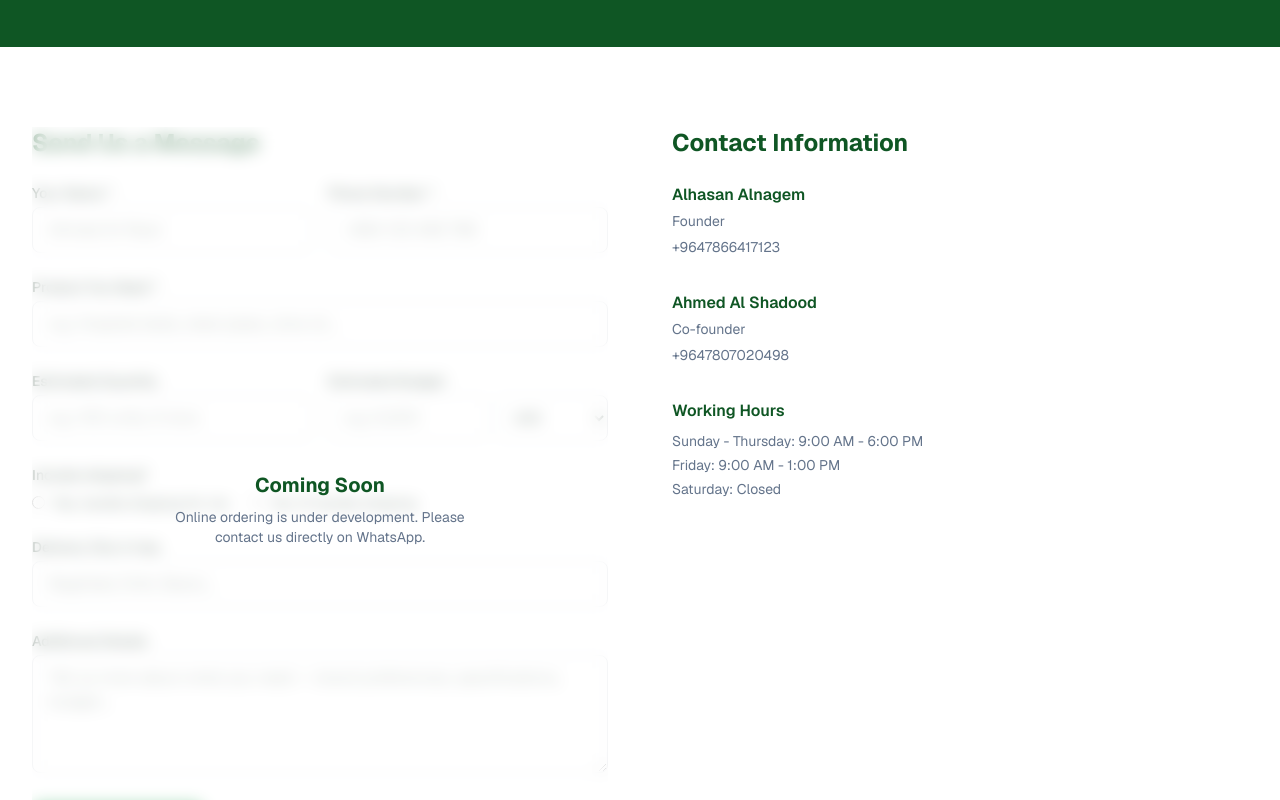
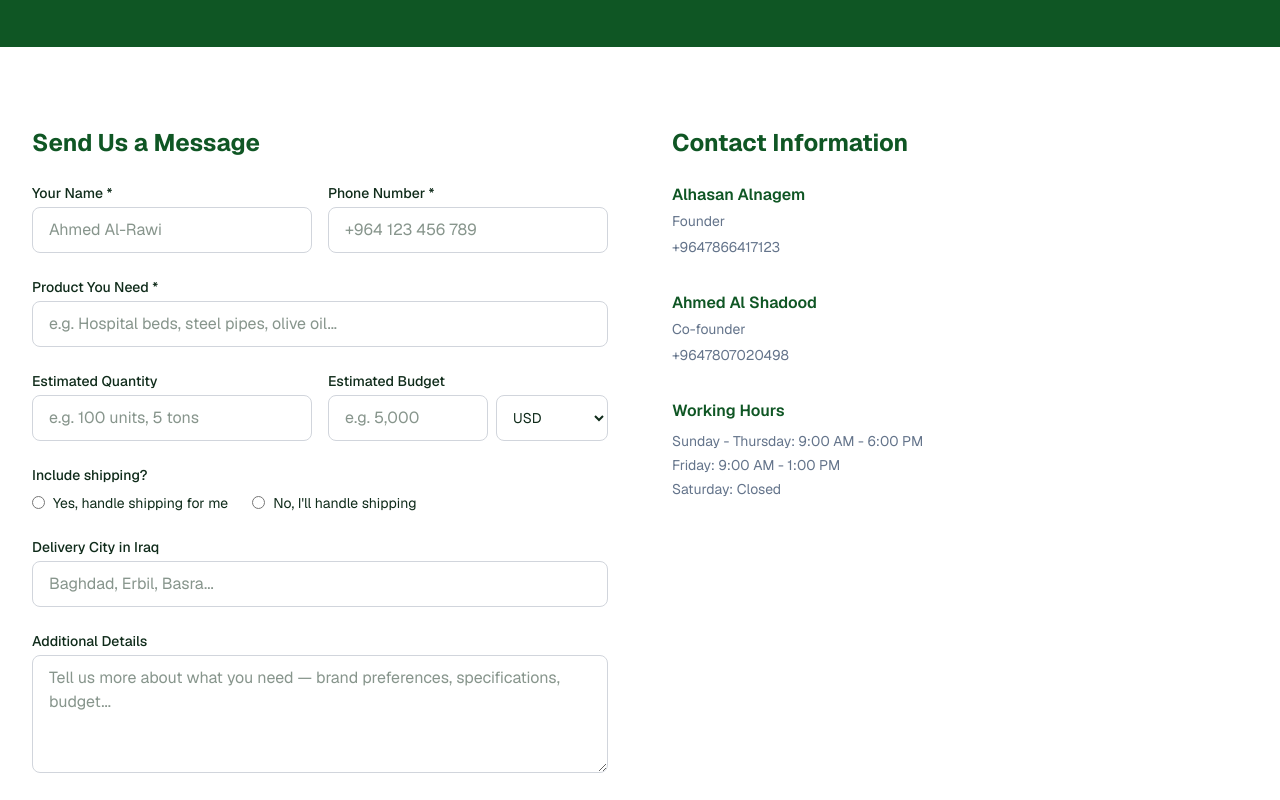
Before and after one commit to alhasan-alnagem/turkish-iraqi-gate, a Next.js app: page /contact in a window 1280 px wide. Shown: the part 440-1240 px from the top of the page. Built offline with nearby package versions, Linux system fonts and the light colour scheme.

Commit message:
Log order form submissions to Google Sheets, remove Coming Soon overlay

```diff
--- a/src/app/api/orders/route.ts
+++ b/src/app/api/orders/route.ts
@@ -1,27 +1,39 @@
 import { NextRequest } from "next/server";
 
-const N8N_WEBHOOK_URL = process.env.N8N_WEBHOOK_URL || "http://localhost:5678/webhook/order";
+const GOOGLE_SHEETS_URL = process.env.GOOGLE_SHEETS_URL || "";
 
 export async function POST(request: NextRequest) {
   try {
     const body = await request.json();
 
     const payload = {
-      ...body,
+      name: body.name || "",
+      phone: body.phone || "",
+      product: body.product || "",
+      quantity: body.quantity || "",
+      budget: body.budget || "",
+      shipping: body.shipping === "yes" ? "yes" : "no",
+      city: body.city || "",
+      details: body.details || "",
+      lang: body.lang || "",
       receivedAt: new Date().toISOString(),
     };
 
-    const n8nRes = await fetch(N8N_WEBHOOK_URL, {
-      method: "POST",
-      headers: { "Content-Type": "application/json" },
-      body: JSON.stringify(payload),
-    });
+    if (GOOGLE_SHEETS_URL) {
+      const res = await fetch(GOOGLE_SHEETS_URL, {
+        method: "POST",
+        headers: { "Content-Type": "application/json" },
+        body: JSON.stringify(payload),
+      });
 
-    if (!n8nRes.ok) {
-      console.error("n8n webhook failed:", n8nRes.status, await n8nRes.text());
+      if (!res.ok) {
+        console.error("Google Sheets web app failed:", res.status, await res.text());
+      }
+
+      return Response.json({ success: true }, { status: 200 });
     }
 
-    return Response.json({ success: true }, { status: 200 });
+    return Response.json({ success: false, error: "No destination configured" }, { status: 500 });
   } catch (error) {
     console.error("Order API error:", error);
     return Response.json({ success: false }, { status: 500 });
--- a/src/app/contact/page.tsx
+++ b/src/app/contact/page.tsx
@@ -50,7 +50,7 @@ export default function Contact() {
       <section className="bg-[var(--surface)]">
         <div className="max-w-7xl mx-auto px-4 sm:px-6 lg:px-8 py-20">
           <div className="grid md:grid-cols-2 gap-16">
-            <div className="relative">
+            <div>
               <h2 className="text-2xl font-bold text-[var(--primary)] mb-6">
                 {c.form.title}
               </h2>
@@ -239,21 +239,6 @@ export default function Contact() {
                   </p>
                 </form>
               )}
-
-              {/* OVERLAY: Remove this block (and the "relative" on the form column div above) once the form goes live */}
-              <div className="absolute inset-0 z-10 flex items-center justify-center bg-white/60 backdrop-blur-sm">
-                <div className="text-center px-6 py-8">
-                  <p className="text-xl font-bold text-[var(--primary)] mb-2">
-                    {lang === "ar" ? "قريباً" : "Coming Soon"}
-                  </p>
-                  <p className="text-sm text-[var(--muted)] max-w-xs mx-auto">
-                    {lang === "ar"
-                      ? "خدمة الطلب عبر الإنترنت قيد التطوير حالياً. يرجى التواصل معنا مباشرة عبر الواتساب."
-                      : "Online ordering is under development. Please contact us directly on WhatsApp."}
-                  </p>
-                </div>
-              </div>
-              {/* END OVERLAY */}
             </div>
             <div>
               <h2 className="text-2xl font-bold text-[var(--primary)] mb-6">
```
